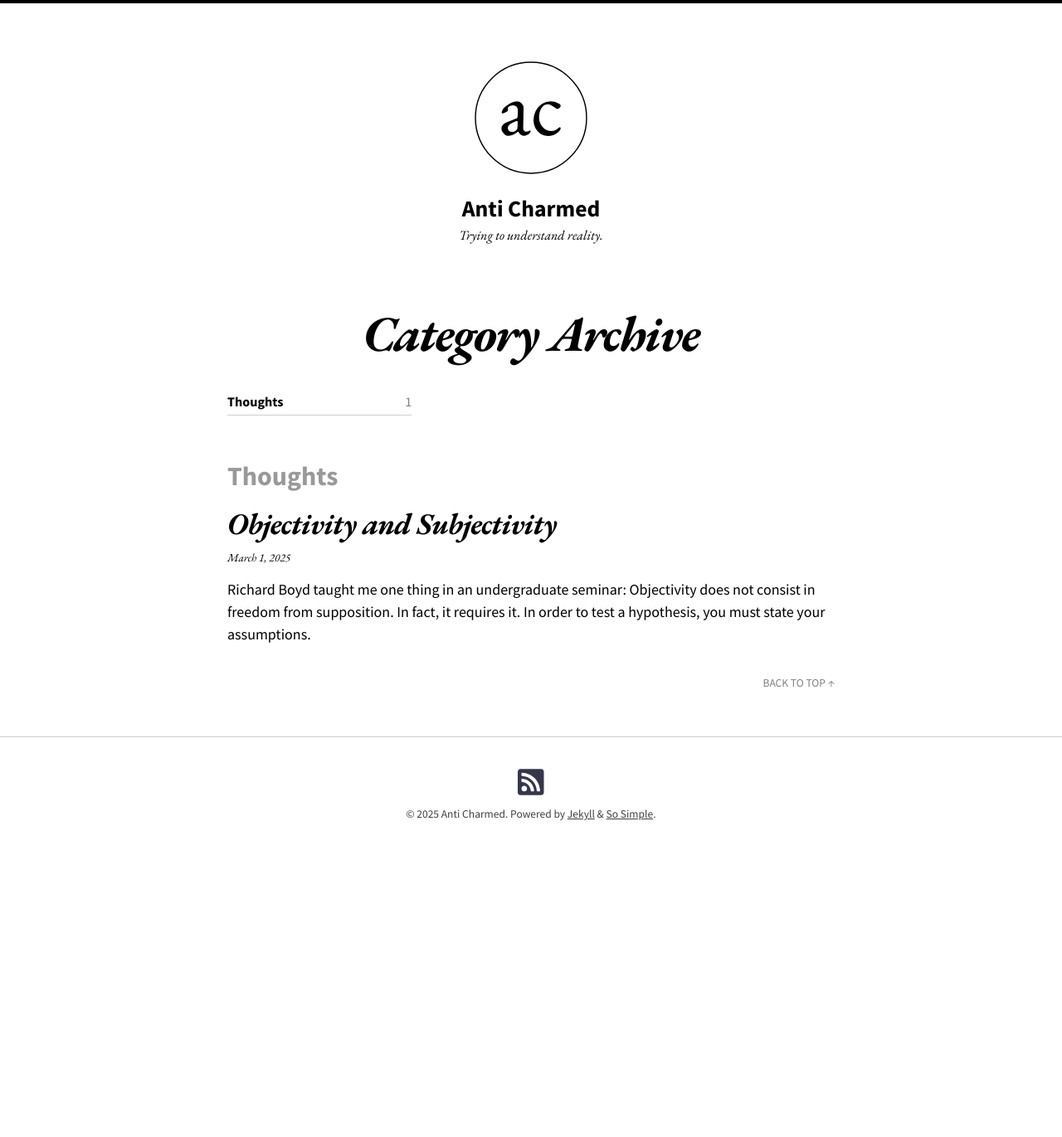
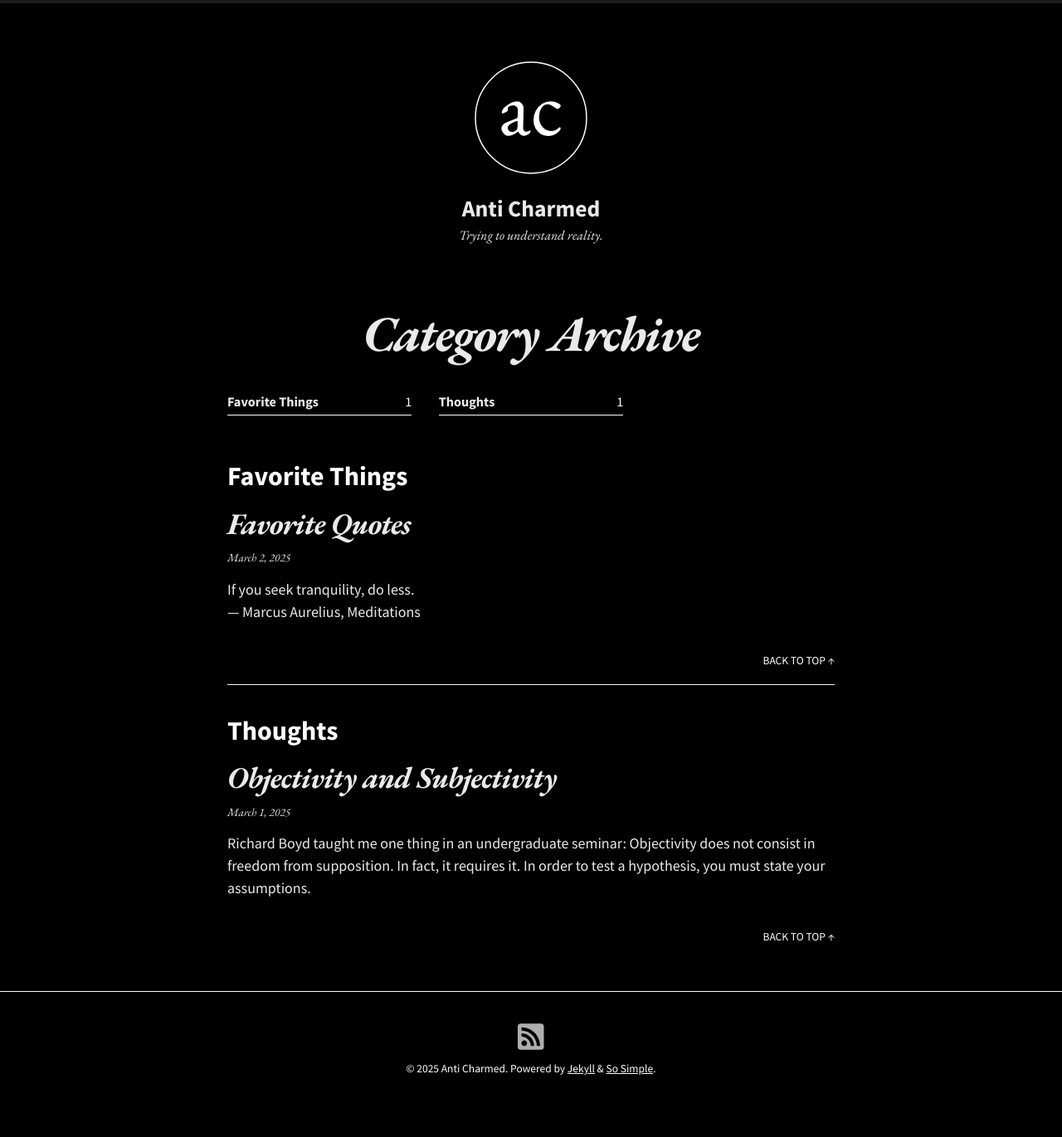
Before and after one commit to anticharmed/anticharmed.github.io, a Jekyll site: the page built from categories.md, in a window 1280 px wide. Shown: the whole page at 83% size. Built offline with Jekyll 4.4.1, drawn with Linux system fonts in a browser that asks for light colours; nearby versions of some CDN libraries; before the commit the page ends 1065 px from its top, so only the background shows below that.

Commit message:
add quotes and change theme

```diff
--- a/_config.yml
+++ b/_config.yml
@@ -14,13 +14,15 @@
 # You can create any custom variable you would like, and they will be accessible
 # in the templates via {{ site.myvariable }}.
 remote_theme: mmistakes/so-simple-theme@3.2.0
-skin: "/assets/css/skins/default.css"
+skin: "/assets/css/skins/dark.css"
 locale: en-US
 title: "Anti Charmed"
 description: "Trying to understand reality."
 baseurl: # the subpath of your site, e.g. "/blog"
 url: "https://anticharmed.github.io/"
-logo: "/images/ac.svg"
+logo: "/images/ac.svg"  # Default logo
+logo_dark: "/images/ac-white.svg"  # Dark theme logo
+logo_light: "/images/ac.svg"  # Light theme logo
 date_format: "%B %-d, %Y"
 read_time: # reading time estimates, e.g. true
 words_per_minute: # 200
@@ -112,3 +114,5 @@ footer_links:
 
 include:
   - _pages
+
+repository: anticharmed/anticharmed.github.io
--- a/_includes/head-custom.html
+++ b/_includes/head-custom.html
@@ -1,9 +1,21 @@
 <!-- start custom head snippets -->
 
-<link rel="icon" type="image/png" href="{{ '/images/favicons/favicon-96x96.png' | relative_url }}" sizes="96x96" />
-<link rel="icon" type="image/svg+xml" href="{{ '/images/favicons/favicon.svg' | relative_url }}" />
-<link rel="shortcut icon" href="{{ '/images/favicons/favicon.ico' | relative_url }}" />
-<link rel="apple-touch-icon" sizes="180x180" href="{{ '/images/favicons/apple-touch-icon.png' | relative_url }}" />
+{% if site.skin contains 'dark' and site.favicon_dark %}
+  <link rel="icon" type="image/png" href="{{ site.favicon_dark | relative_url }}" sizes="96x96" />
+  <link rel="icon" type="image/svg+xml" href="{{ site.favicon_svg_dark | default: '/images/favicons/favicon.svg' | relative_url }}" />
+  <link rel="shortcut icon" href="{{ site.favicon_ico_dark | default: '/images/favicons/favicon.ico' | relative_url }}" />
+  <link rel="apple-touch-icon" sizes="180x180" href="{{ site.apple_touch_icon_dark | default: '/images/favicons/apple-touch-icon.png' | relative_url }}" />
+{% elsif site.skin contains 'light' and site.favicon_light %}
+  <link rel="icon" type="image/png" href="{{ site.favicon_light | relative_url }}" sizes="96x96" />
+  <link rel="icon" type="image/svg+xml" href="{{ site.favicon_svg_light | default: '/images/favicons/favicon.svg' | relative_url }}" />
+  <link rel="shortcut icon" href="{{ site.favicon_ico_light | default: '/images/favicons/favicon.ico' | relative_url }}" />
+  <link rel="apple-touch-icon" sizes="180x180" href="{{ site.apple_touch_icon_light | default: '/images/favicons/apple-touch-icon.png' | relative_url }}" />
+{% else %}
+  <link rel="icon" type="image/png" href="{{ '/images/favicons/favicon-96x96.png' | relative_url }}" sizes="96x96" />
+  <link rel="icon" type="image/svg+xml" href="{{ '/images/favicons/favicon.svg' | relative_url }}" />
+  <link rel="shortcut icon" href="{{ '/images/favicons/favicon.ico' | relative_url }}" />
+  <link rel="apple-touch-icon" sizes="180x180" href="{{ '/images/favicons/apple-touch-icon.png' | relative_url }}" />
+{% endif %}
 <meta name="apple-mobile-web-app-title" content="ac" />
 <link rel="manifest" href="{{ '/images/favicons/site.webmanifest' | relative_url }}" />
 
--- a/_includes/masthead.html
+++ b/_includes/masthead.html
@@ -2,7 +2,13 @@
   <div class="wrap">
     {% if site.logo %}
       <a href="{{ '/' | relative_url }}" class="site-logo" rel="home" title="{{ site.title }}">
-        <img src="{{ site.logo | relative_url }}" class="site-logo-img animated fadeInDown" alt="{{ site.title }}">
+        {% if site.skin contains 'dark' and site.logo_dark %}
+          <img src="{{ site.logo_dark | relative_url }}" class="site-logo-img animated fadeInDown" alt="{{ site.title }}">
+        {% elsif site.skin contains 'light' and site.logo_light %}
+          <img src="{{ site.logo_light | relative_url }}" class="site-logo-img animated fadeInDown" alt="{{ site.title }}">
+        {% else %}
+          <img src="{{ site.logo | relative_url }}" class="site-logo-img animated fadeInDown" alt="{{ site.title }}">
+        {% endif %}
       </a>
     {% endif %}
     {% assign page_image = page.image.path | default: page.image %}
--- /dev/null
+++ b/_posts/2025-03-01-objectivity-subjectivity copy.md
@@ -0,0 +1,24 @@
+---
+title: "Favorite Quotes"
+layout: post
+date: 2025-03-02
+last_modified_at: 2025-03-02
+categories:
+  - Favorite Things
+tags:
+---
+
+If you seek tranquility, do less.
+— Marcus Aurelius, Meditations
+
+It is a mistake to try to look too far ahead. The chain of destiny can only be grasped one link at a time.
+— Winston Churchill
+
+A human being should be able to change a diaper, plan an invasion, butcher a hog, conn a ship, design a building, write a sonnet, balance accounts, build a wall, set a bone, comfort the dying, take orders, give orders, cooperate, act alone, solve equations, analyze a new problem, pitch manure, program a computer, cook a tasty meal, fight efficiently, die gallantly. Specialization is for insects.
+— Robert Heinlein, Time Enough for Love
+
+My old man taught me two things: “Mind own business” and “Always cut cards.”
+— Robert Heinlein, The Moon is a Harsh Mistress
+
+Concordia res parvae crescunt.
+— Sallust
--- a/assets/css/skins/dark.scss
+++ b/assets/css/skins/dark.scss
@@ -10,10 +10,10 @@
 /* Colors */
 $base-color: #eaeaea !default;
 $text-color: #eaeaea !default;
-$accent-color: #00adb5 !default;
+$accent-color: #aeaeae !default;
 $nav-color: #aeaeae !default;
-$background-color: #252a34 !default;
-$nav-background-color: mix(#000, $background-color, 30%) !default;
+$background-color: #000000 !default;
+$nav-background-color: mix(#5a5a5a, $background-color, 30%) !default;
 $code-background-color: mix(#000, $background-color, 15%) !default;
 $border-color: tint($base-color, 80%) !default;
 
```
Also changed, not shown: images/ac-white.svg (added).
